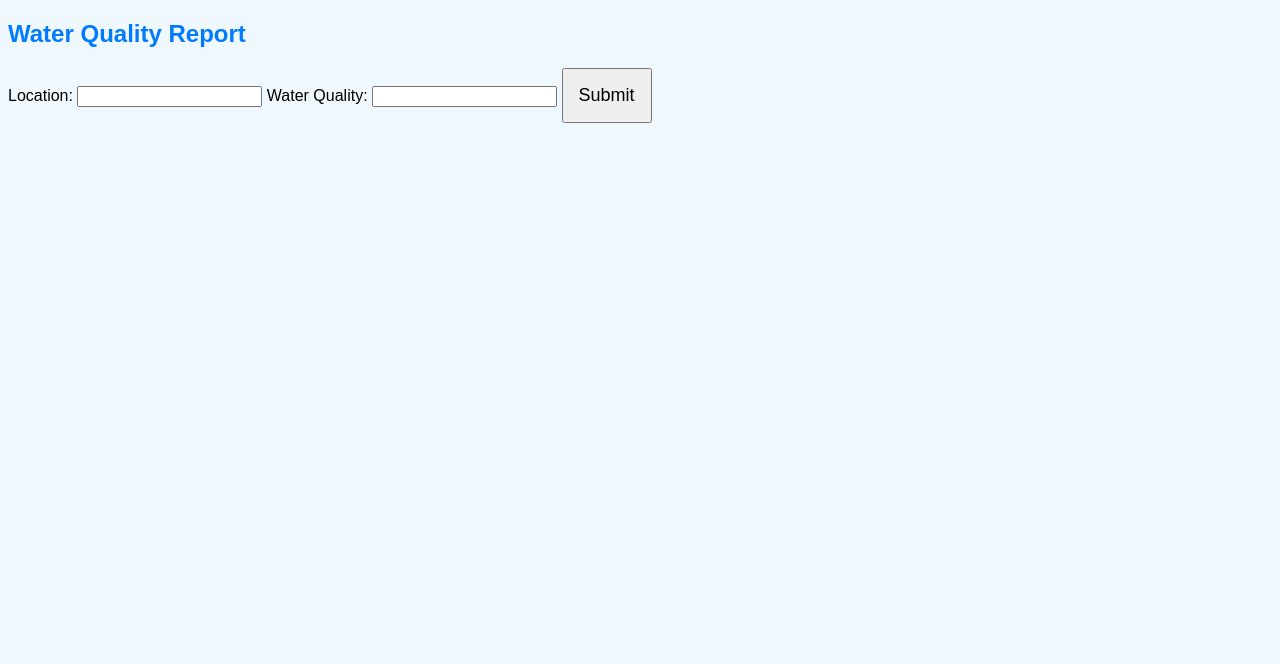
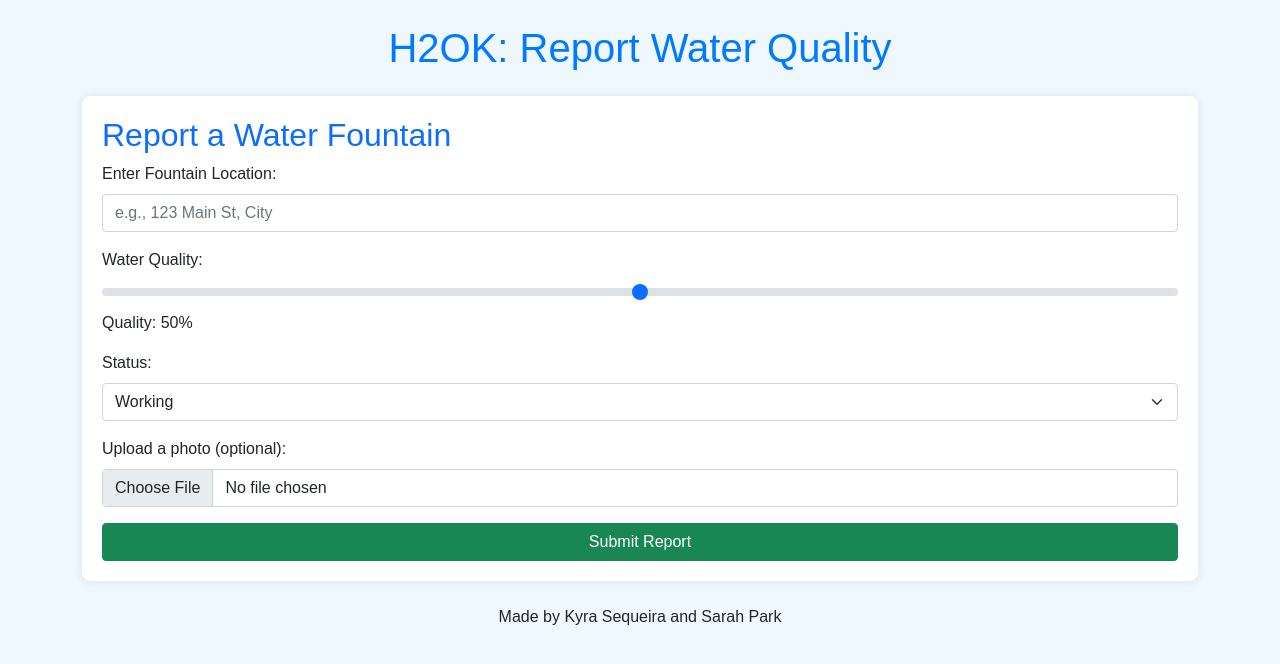
Before and after one commit to kyransequeira/H2OK, a plain HTML site: page guest.html in a window 1280 px wide. Drawn offline with nearby package versions, Linux system fonts and the light colour scheme.

Commit message:
Update guest.html

```diff
--- a/guest.html
+++ b/guest.html
@@ -3,24 +3,43 @@
 <head>
     <meta charset="UTF-8">
     <meta name="viewport" content="width=device-width, initial-scale=1.0">
-    <title>Water Quality Report</title>
+    <title>H2OK - Report Water Quality</title>
+    <link href="https://cdn.jsdelivr.net/npm/bootstrap@5.1.3/dist/css/bootstrap.min.css" rel="stylesheet">
     <link rel="stylesheet" href="style.css">
 </head>
 <body>
+    <div class="container">
+        <h1 class="text-center my-4">H2OK: Report Water Quality</h1>
 
-    <div class="form-container">
-        <h2>Water Quality Report</h2>
-        <form id="guestForm">
-            <label for="location">Location:</label>
-            <input type="text" id="location" name="location" required>
+        <!-- Report Form -->
+        <div id="report-form" class="my-4">
+            <h2 class="text-primary">Report a Water Fountain</h2>
+            <div class="mb-3">
+                <label for="location" class="form-label">Enter Fountain Location:</label>
+                <input type="text" id="location" class="form-control" placeholder="e.g., 123 Main St, City" required>
+            </div>
+            <div class="mb-3">
+                <label for="water-quality" class="form-label">Water Quality:</label>
+                <input type="range" id="water-quality" class="form-range" min="0" max="100" value="50">
+                <p id="water-quality-value">Quality: 50%</p>
+            </div>
+            <div class="mb-3">
+                <label for="status" class="form-label">Status:</label>
+                <select id="status" class="form-select">
+                    <option value="Working">Working</option>
+                    <option value="Broken">Broken</option>
+                </select>
+            </div>
+            <div class="mb-3">
+                <label for="photo" class="form-label">Upload a photo (optional):</label>
+                <input type="file" id="photo" class="form-control">
+            </div>
+            <button onclick="submitReport()" class="btn btn-success w-100">Submit Report</button>
+        </div>
 
-            <label for="waterQuality">Water Quality:</label>
-            <input type="text" id="waterQuality" name="waterQuality" required>
-
-            <button type="submit" id="submitBtn">Submit</button>
-        </form>
+        <p class="text-center mt-4">Made by Kyra Sequeira and Sarah Park</p>
     </div>
 
-    <script src="guest.js"></script>
+    <script src="app.js"></script>
 </body>
 </html>
```
